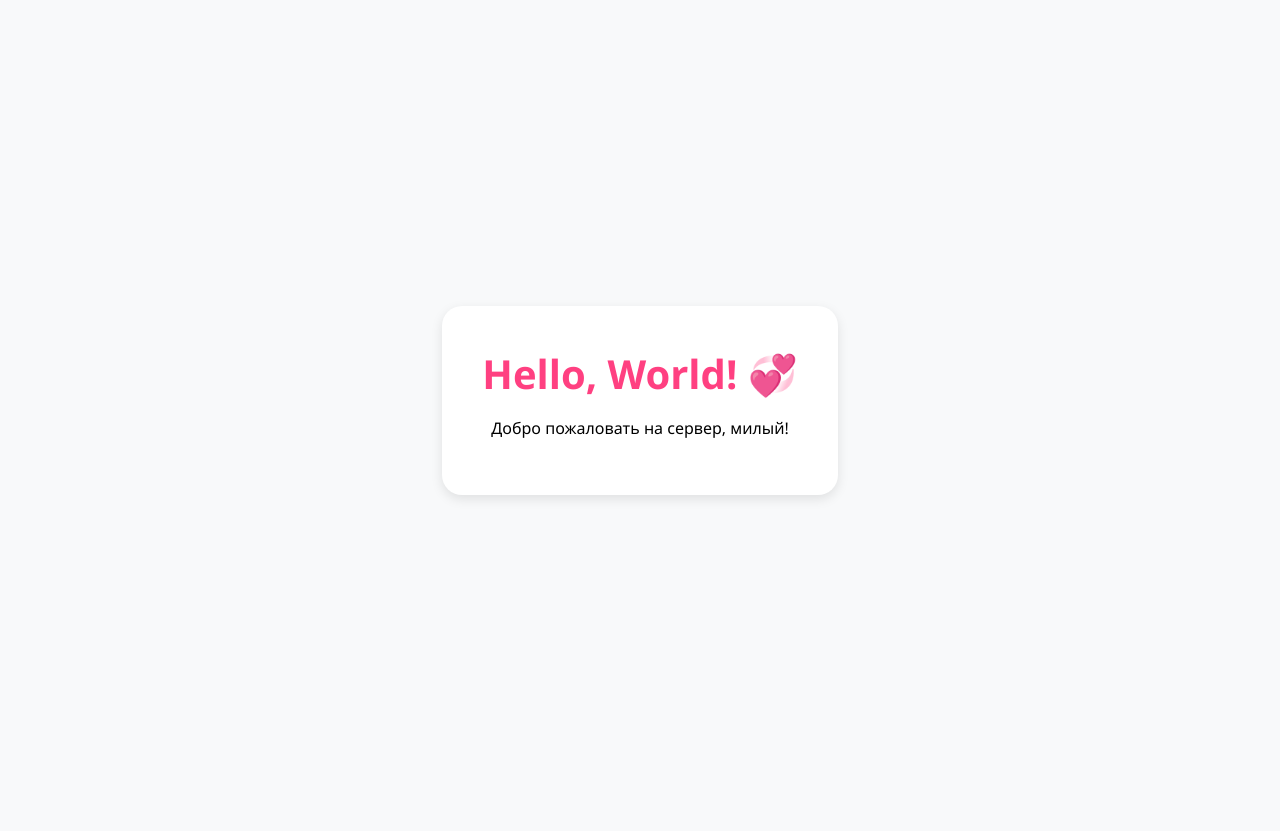
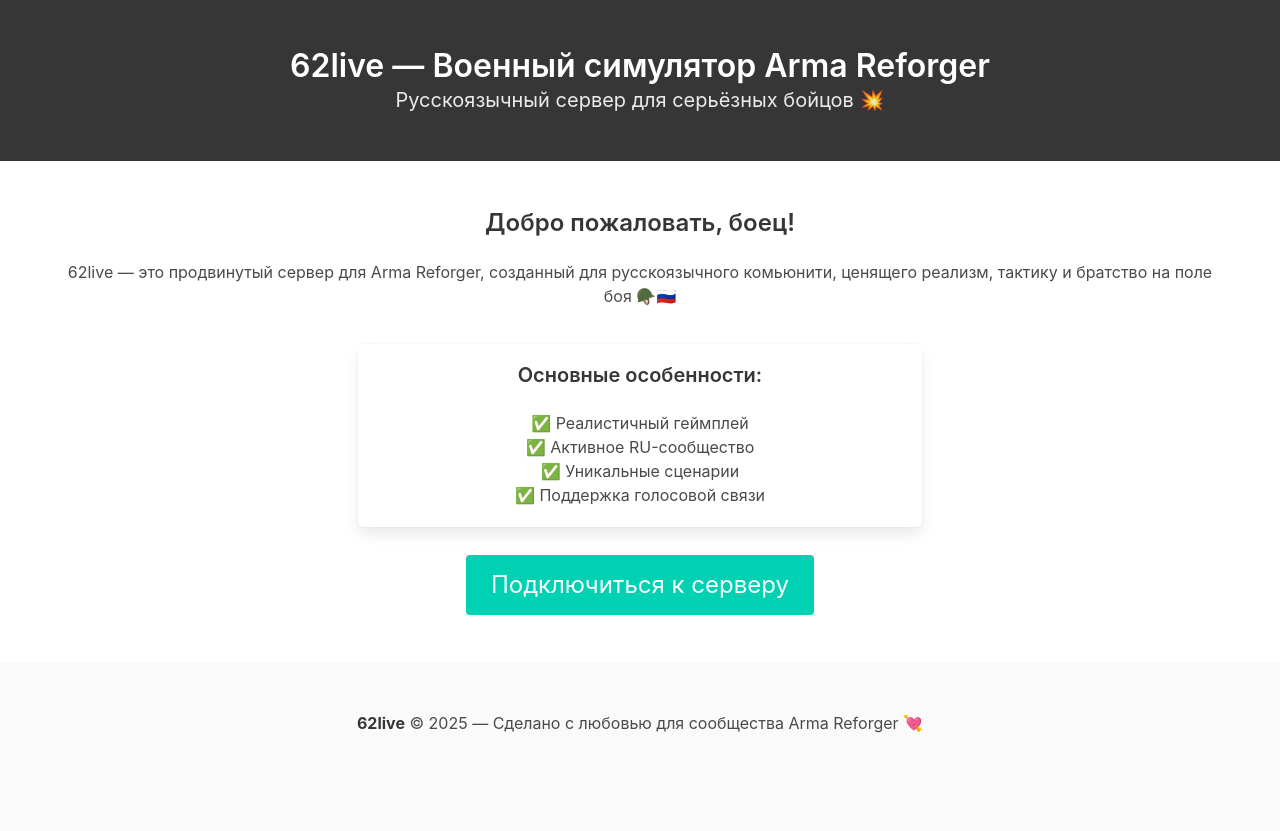
Before and after one commit to AntonMalezhik/62live, a plain HTML site: page index.html in a window 1280 px wide. Before the commit the page ends 800 px from the top, so only its background shows below. Drawn offline with nearby package versions, Linux system fonts and the light colour scheme.

Commit message:
Update index.html

```diff
--- a/index.html
+++ b/index.html
@@ -2,35 +2,60 @@
 <html lang="ru">
 <head>
   <meta charset="UTF-8">
-  <title>Hello, World!</title>
-  <style>
-    body {
-      background: #f8f9fa;
-      font-family: 'Segoe UI', sans-serif;
-      display: flex;
-      justify-content: center;
-      align-items: center;
-      height: 100vh;
-      margin: 0;
-    }
-    .hello-box {
-      padding: 40px;
-      background-color: white;
-      border-radius: 20px;
-      box-shadow: 0 4px 12px rgba(0,0,0,0.1);
-      text-align: center;
-    }
-    h1 {
-      color: #ff4081;
-      font-size: 2.5rem;
-      margin: 0;
-    }
-  </style>
+  <meta name="viewport" content="width=device-width, initial-scale=1">
+  <title>62live — Arma Reforger RU Server</title>
+  <link rel="stylesheet" href="https://cdn.jsdelivr.net/npm/bulma@0.9.4/css/bulma.min.css">
 </head>
 <body>
-  <div class="hello-box">
-    <h1>Hello, World! 💞</h1>
-    <p>Добро пожаловать на сервер, милый!</p>
-  </div>
+  <!-- Шапка -->
+  <section class="hero is-dark">
+    <div class="hero-body">
+      <p class="title has-text-centered">
+        62live — Военный симулятор Arma Reforger
+      </p>
+      <p class="subtitle has-text-centered">
+        Русскоязычный сервер для серьёзных бойцов 💥
+      </p>
+    </div>
+  </section>
+
+  <!-- Основной контент -->
+  <section class="section">
+    <div class="container">
+      <div class="content has-text-centered">
+        <h2 class="title is-4">Добро пожаловать, боец!</h2>
+        <p>
+          62live — это продвинутый сервер для Arma Reforger, созданный для русскоязычного комьюнити, ценящего реализм, тактику и братство на поле боя 🪖🇷🇺
+        </p>
+      </div>
+
+      <div class="columns is-centered mt-5">
+        <div class="column is-half has-text-centered">
+          <div class="box">
+            <h3 class="title is-5">Основные особенности:</h3>
+            <ul>
+              <li>✅ Реалистичный геймплей</li>
+              <li>✅ Активное RU-сообщество</li>
+              <li>✅ Уникальные сценарии</li>
+              <li>✅ Поддержка голосовой связи</li>
+            </ul>
+          </div>
+        </div>
+      </div>
+
+      <div class="has-text-centered mt-4">
+        <a class="button is-primary is-large" href="#">Подключиться к серверу</a>
+      </div>
+    </div>
+  </section>
+
+  <!-- Подвал -->
+  <footer class="footer">
+    <div class="content has-text-centered">
+      <p>
+        <strong>62live</strong> © 2025 — Сделано с любовью для сообщества Arma Reforger 💘
+      </p>
+    </div>
+  </footer>
 </body>
 </html>
```
